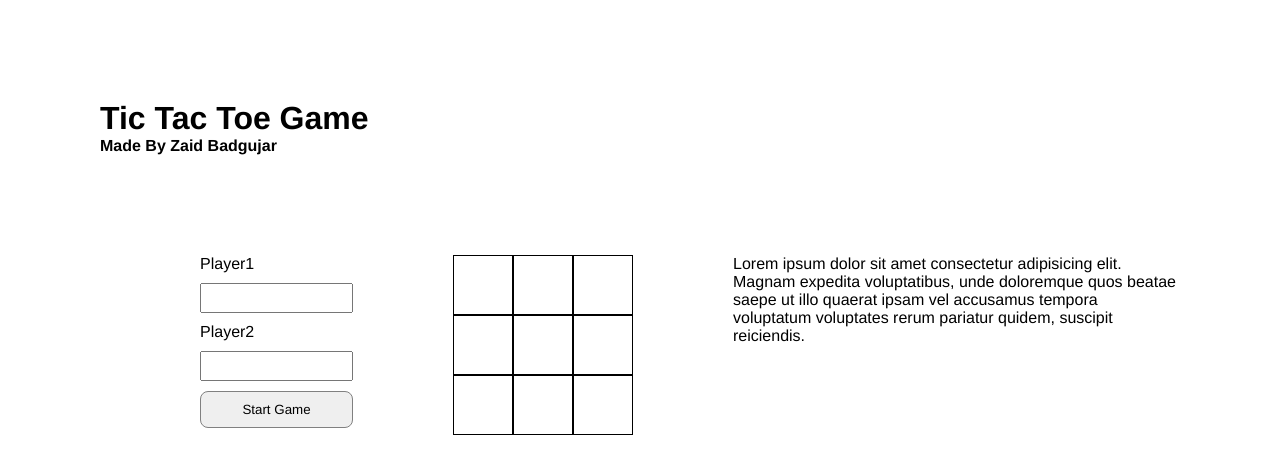
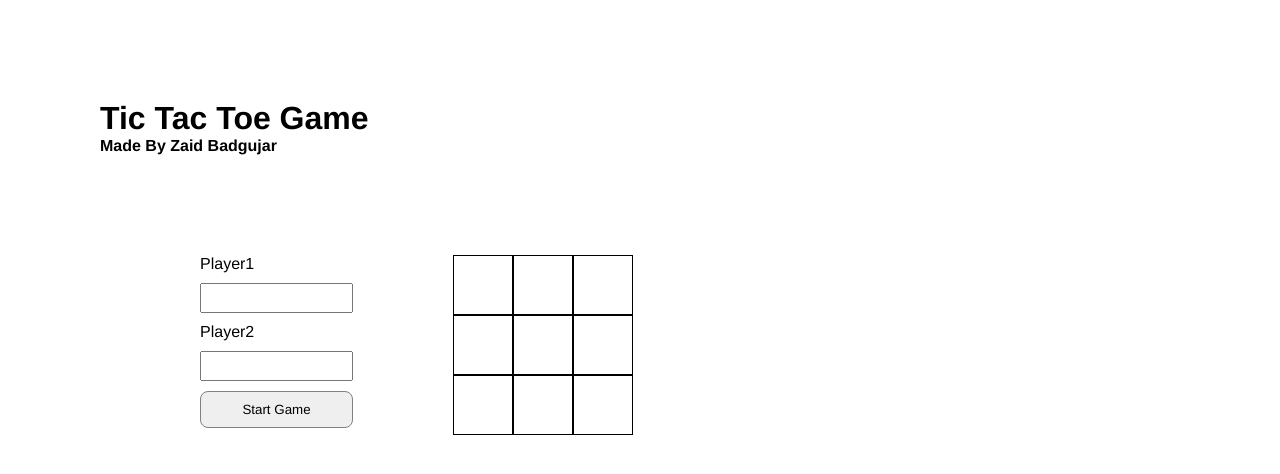
Before and after one commit to zaidoi/TicTacToe, a plain HTML site: page index.html in a window 1280 px wide. Drawn offline with Linux system fonts and the light colour scheme.

Commit message:
remove unecessary things

```diff
--- a/index.html
+++ b/index.html
@@ -35,7 +35,7 @@
             <div onclick="handleClick(this)" id="8" class="col"></div>
     </div>
     </div>
-<p>Lorem ipsum dolor sit amet consectetur adipisicing elit. Magnam expedita voluptatibus, unde doloremque quos beatae saepe ut illo quaerat ipsam vel accusamus tempora voluptatum voluptates rerum pariatur quidem, suscipit reiciendis.</p>
+
 <script src="script.js"></script>
 </body>
 </html>
```
